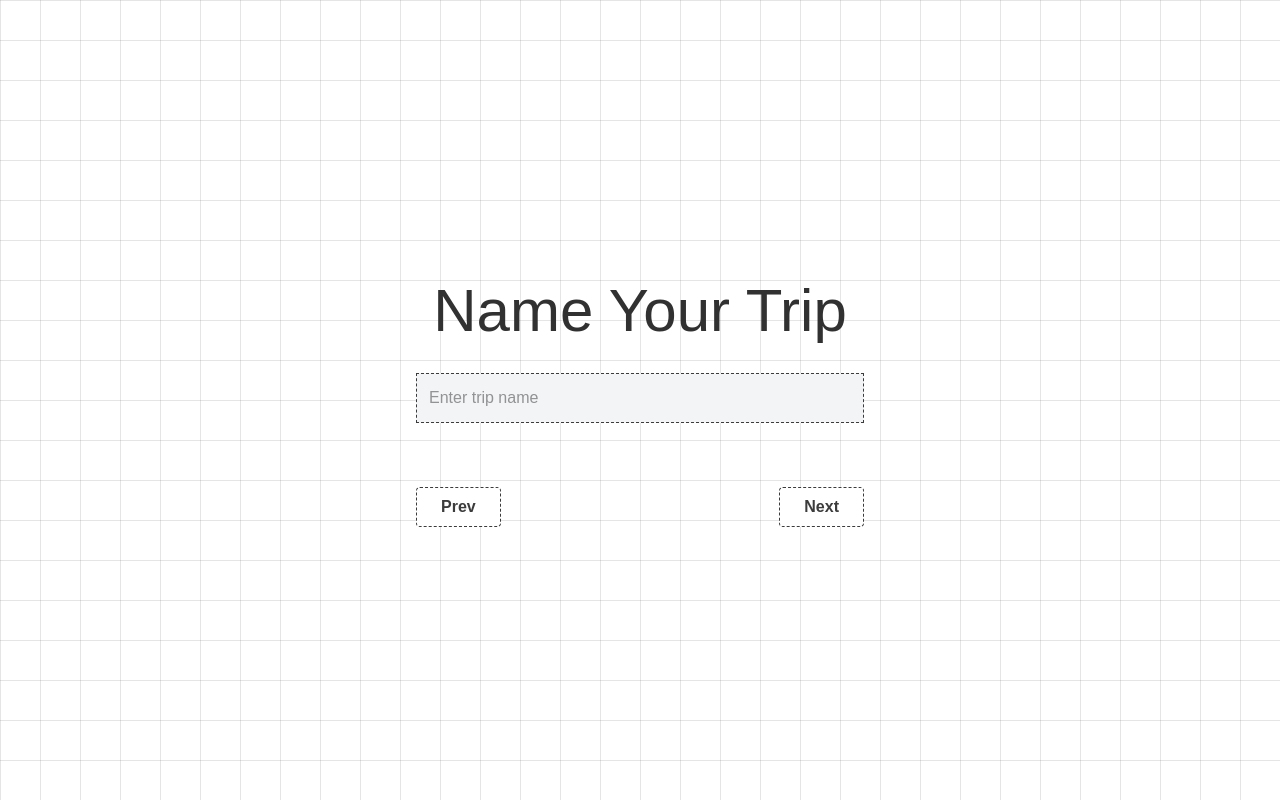
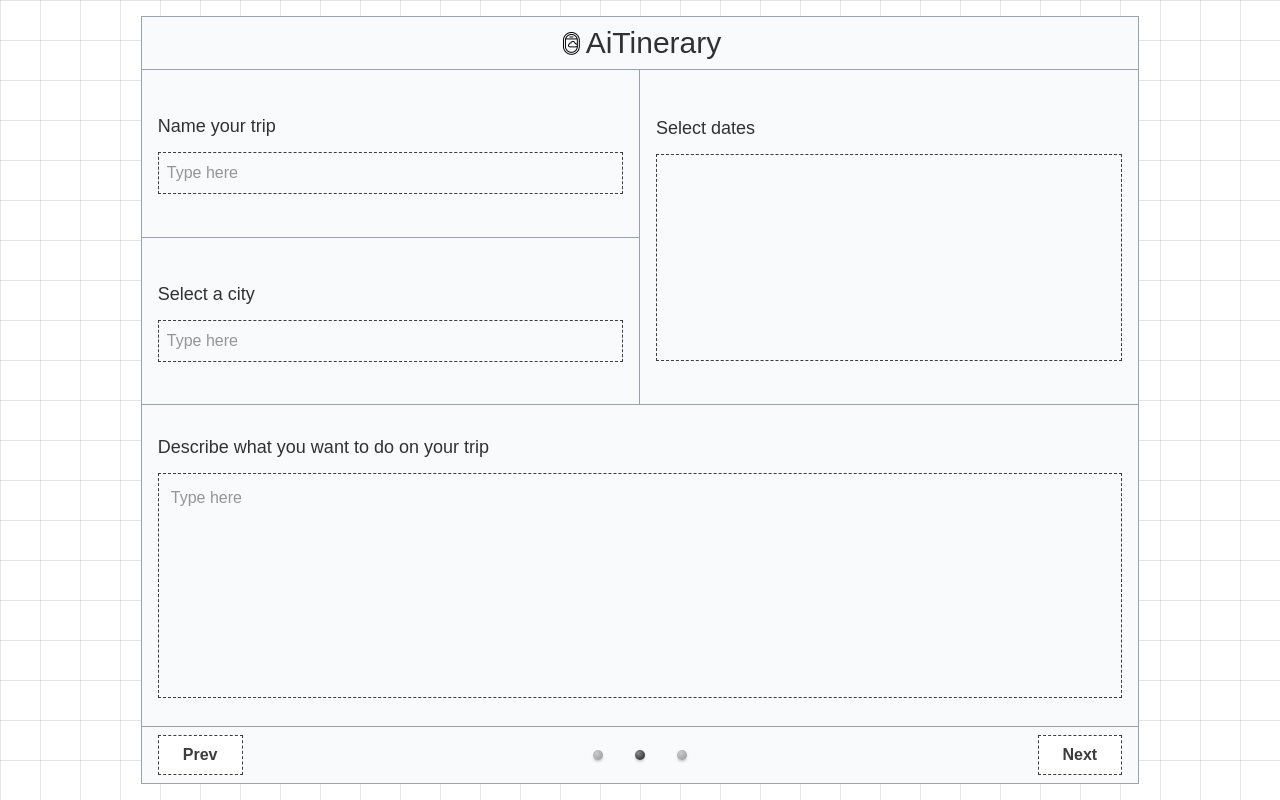
Before and after one commit to haifromkai/AiTinerary, a Next.js app in the folder frontend/: page /trip/user_input in a window 1280 px wide. Built offline with nearby package versions, Linux system fonts and the light colour scheme.

Commit message:
Reworked user_input page.tsx to have Main Container, Header Panel, Footer Panel, Container 1 - Trip Name, Container 2 - City Search, Container 3 - Calendar, Container 4 - Activity Prompt
Implemented Progress
 Indicators and Ping animation

Need to implement functions for each container

```diff
--- a/frontend/src/app/globals.css
+++ b/frontend/src/app/globals.css
@@ -25,6 +25,7 @@ body {
 }
 
 
+
 /* Graph Paper Background */
 .custom-grid-bg {
   background-color: white;
@@ -33,3 +34,40 @@ body {
     linear-gradient(to bottom, rgba(0, 0, 0, 0.1) 1px, transparent 1px);
   background-size: 40px 40px;
 }
+
+
+
+/* Daisy UI Progress Indicator */
+/* Ping Animation */
+.animate-ping-slow {
+  animation: ping 2s cubic-bezier(0, 0, 0.25, 1) infinite;
+}
+
+@keyframes ping {
+  0% {
+    transform: scale(1);
+    opacity: 1;
+  }
+  75% {
+    opacity: 0;
+  }
+  100% {
+    transform: scale(5);
+    opacity: 0;
+  }
+}
+
+/* Color */
+.status {
+  width: 10px;
+  height: 10px;
+  border-radius: 50%;
+}
+
+.status-active {
+  background-color: rgba(0, 0, 0, 0.9);
+}
+
+.status-inactive {
+  background-color: rgba(0, 0, 0, 0.4);
+}
--- a/frontend/src/app/trip/user_input/page.tsx
+++ b/frontend/src/app/trip/user_input/page.tsx
@@ -4,9 +4,15 @@
 "use client";
 
 import { useRouter } from "next/navigation";
+import { useState } from "react";
 
 export default function NameTrip() {
   const router = useRouter();
+
+  // State for input values
+  const [tripName, setTripName] = useState("");
+  const [city, setCity] = useState("");
+  const [activities, setActivities] = useState("");
 
   // Navigation functions
   const goToPrevious = () => {
@@ -20,27 +26,104 @@ export default function NameTrip() {
 
 
   return (
-    <div className="relative flex flex-col items-center justify-center min-h-screen bg-white p-2 custom-grid-bg">
+    <div className="relative flex flex-col items-center justify-center min-h-screen h-screen bg-white custom-grid-bg p-4">
 
-      <h1 className="text-4xl md:text-6xl font-mono text-[rgb(49,49,49)] mt-2 md:mt-2 text-center">Name Your Trip</h1>
+      {/* Main Container (80% page width, 100% page height) */}
+      <div className="w-4/5 h-screen flex flex-col bg-gray-50 border border-gray-400 overflow-hidden">
 
 
-      {/* Page Content */}
-      <div className="w-full max-w-md my-8">
-        {/* Text Input Box */}
-        <input
-          type="text"
-          placeholder="Enter trip name"
-          className="w-full p-3
-                     border border-dashed border-[#3c3c3c] bg-gray-100
-                     font-mono text-[#313131]
-                     focus:outline-none"
-        />
+        {/* Header Panel */}
+        <div className="w-full py-2 px-4 flex items-center justify-center border-b border-gray-400">
+          <div className="flex items-center">
+            <img src="/images/logo.png" alt="Logo" className="w-[15px] md:w-[25px] h-auto mr-0.5" />
+            <h1 className="text-3xl md:text-3xl font-mono text-[rgb(49,49,49)]">AiTinerary</h1>
+          </div>
         </div>
 
 
-      {/* Navigation buttons */}
-      <div className="flex justify-between w-full max-w-md mt-8">
+        {/* Content Area */}
+        <div className="flex flex-1">
+          <div className="w-1/2 flex flex-col">
+
+            {/* Container 1 - Trip Name (Top Left) */}
+            <div className="flex-1 p-4 border-r border-b border-gray-400 flex flex-col justify-center">
+              <h1 className="text-lg md:text-lg font-mono text-[rgb(49,49,49)] text-left">Name your trip</h1>
+              <div className="mt-3">
+                <input
+                  type="text"
+                  placeholder="Type here"
+                  value={tripName}
+                  onChange={(e) => setTripName(e.target.value)}
+                  className={`w-full p-2
+                             border ${tripName ? 'border-solid' : 'border-dashed'} border-[#3c3c3c] bg-transparent
+                             font-mono text-[#313131]
+                             hover:bg-gray-200
+                             focus:bg-gray-200
+                             focus:outline-none focus:border-[#313131] focus:border-dashed
+                             transition-colors duration-300`}
+                  />
+                </div>
+              </div>
+
+              {/* Container 2 - City Search (Bottom Left) */}
+              <div className="flex-1 p-4 border-r border-b border-gray-400 flex flex-col justify-center">
+                <h1 className="text-lg md:text-lg font-mono text-[rgb(49,49,49)] text-left">Select a city</h1>
+                <div className="mt-3">
+                  <input
+                    type="text"
+                    placeholder="Type here"
+                    value={city}
+                    onChange={(e) => setCity(e.target.value)}
+                    className={`w-full p-2
+                               border ${city ? 'border-solid' : 'border-dashed'} border-[#3c3c3c] bg-transparent
+                               font-mono text-[#313131]
+                             hover:bg-gray-200
+                             focus:bg-gray-200
+                               focus:outline-none focus:border-[#313131] focus:border-dashed
+                               transition-colors duration-300`}
+                  />
+                  </div>
+                </div>
+              </div>
+
+              {/* Container 3 - Calendar (Right Side) */}
+              <div className="w-1/2 p-4 border-b border-gray-400 flex flex-col justify-center">
+                <h1 className="text-lg md:text-lg font-mono text-[rgb(49,49,49)] text-left">Select dates</h1>
+                <div className="mt-3 h-[68.5%] border border-dashed border-[#3c3c3c]
+                              hover:bg-gray-200
+                              focus:bg-gray-200
+                                transition-colors duration-300
+                                flex items-center justify-center">
+                  {/* content goes here */}
+                </div>
+              </div>
+            </div>
+
+            {/* Container 4 - Activity Prompt */}
+            <div className="w-full p-4 border-b border-gray-400 flex-grow-[0.5] flex flex-col justify-center">
+              <h1 className="text-lg md:text-lg font-mono text-[rgb(49,49,49)] text-left">Describe what you want to do on your trip</h1>
+              <div className="mt-3 h-[calc(100%-4.0rem)]">
+                <textarea
+                  placeholder="Type here"
+                  value={activities}
+                  onChange={(e) => setActivities(e.target.value)}
+                  className={`w-full h-full p-3
+                             border ${activities ? 'border-solid' : 'border-dashed'} border-[#3c3c3c] bg-transparent
+                             font-mono text-[#313131]
+                           hover:bg-gray-200
+                           focus:bg-gray-200
+                             focus:outline-none focus:border-[#313131] focus:border-dashed
+                             transition-colors duration-300 resize-none`}
+                />
+              </div>
+            </div>
+
+
+        {/* Footer Panel */}
+        <div className="w-full">
+
+          {/* Navigation Buttons */}
+          <div className="flex justify-between items-center w-full py-2 px-4">
             <button
               onClick={goToPrevious}
               className="btn border-[#3c3c3c] border-1 border-dashed
@@ -49,22 +132,36 @@ export default function NameTrip() {
                         hover:text-white hover:bg-[#313131] hover:border-[#313131]
                         transition duration-500
                         shadow-none
-                    px-6 py-2">
+                        px-6 py-2 rounded-none">
               Prev
             </button>
+
+            {/* Progress Indicators */}
+            <div className="flex space-x-8">
+              <div aria-label="status" className="status status-inactive"></div>
+
+              <div className="inline-grid *:[grid-area:1/1]">
+                <div className="status status-active animate-ping-slow"></div>
+                <div className="status status-active"></div>
+              </div>
+
+              <div aria-label="status" className="status status-inactive"></div>
+            </div>
 
             <button
               onClick={goToNext}
               className="btn border-[#3c3c3c] border-1 border-dashed
                         text-base font-mono text-[#3c3c3c]
                         bg-white
-                    hover:text-white hover:bg-[#313131] hover:border-[#313131]
+                        hover:text-white hover:bg-[#313131] hover:border-[#313c3c]
                         transition duration-500
                         shadow-none
-                    px-6 py-2">
+                        px-6 py-2 rounded-none">
               Next
             </button>
           </div>
         </div>
+      </div>
+    </div>
   );
 }
```
Lines whose indentation alone changed are shown as unchanged.
